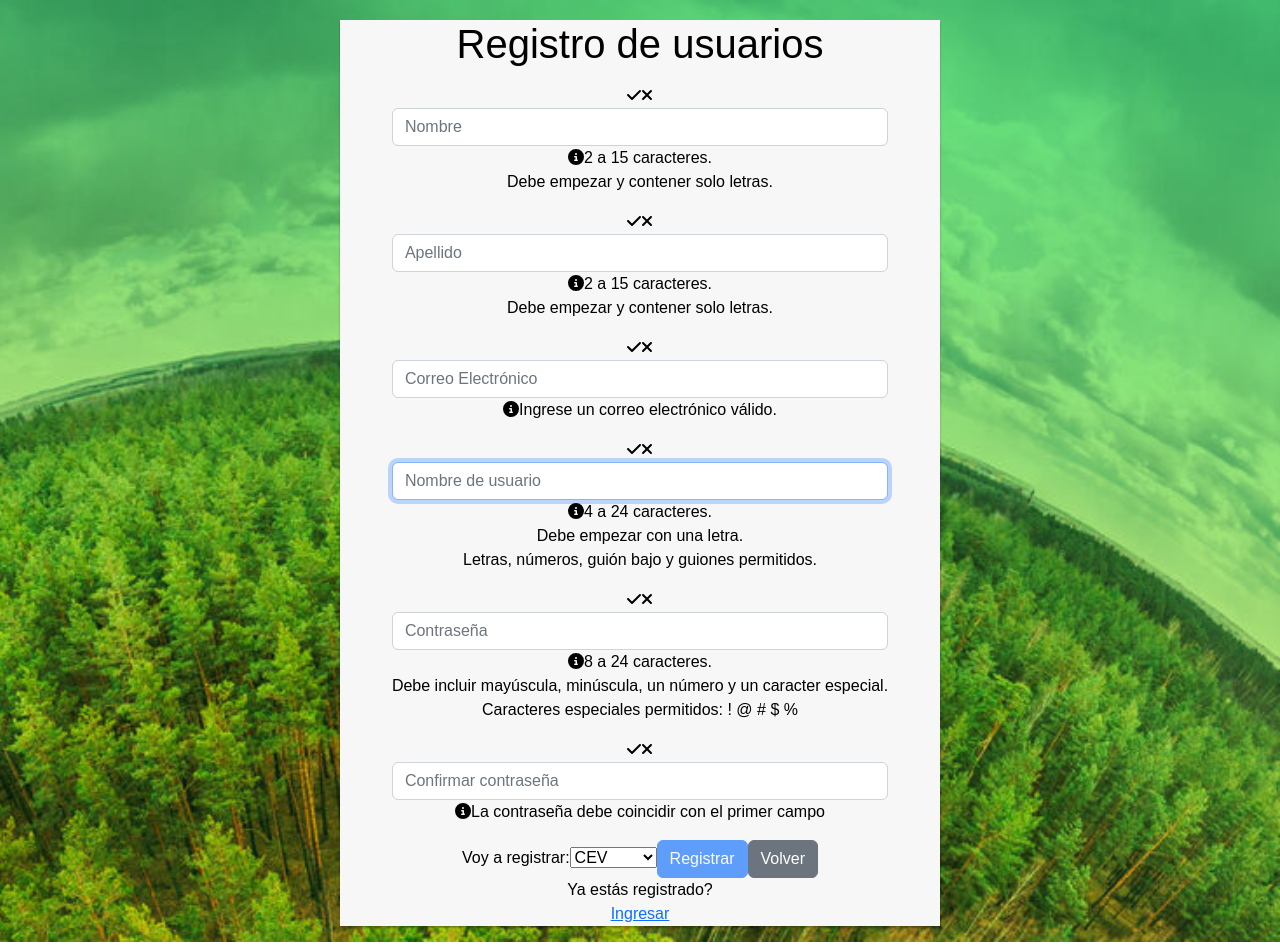
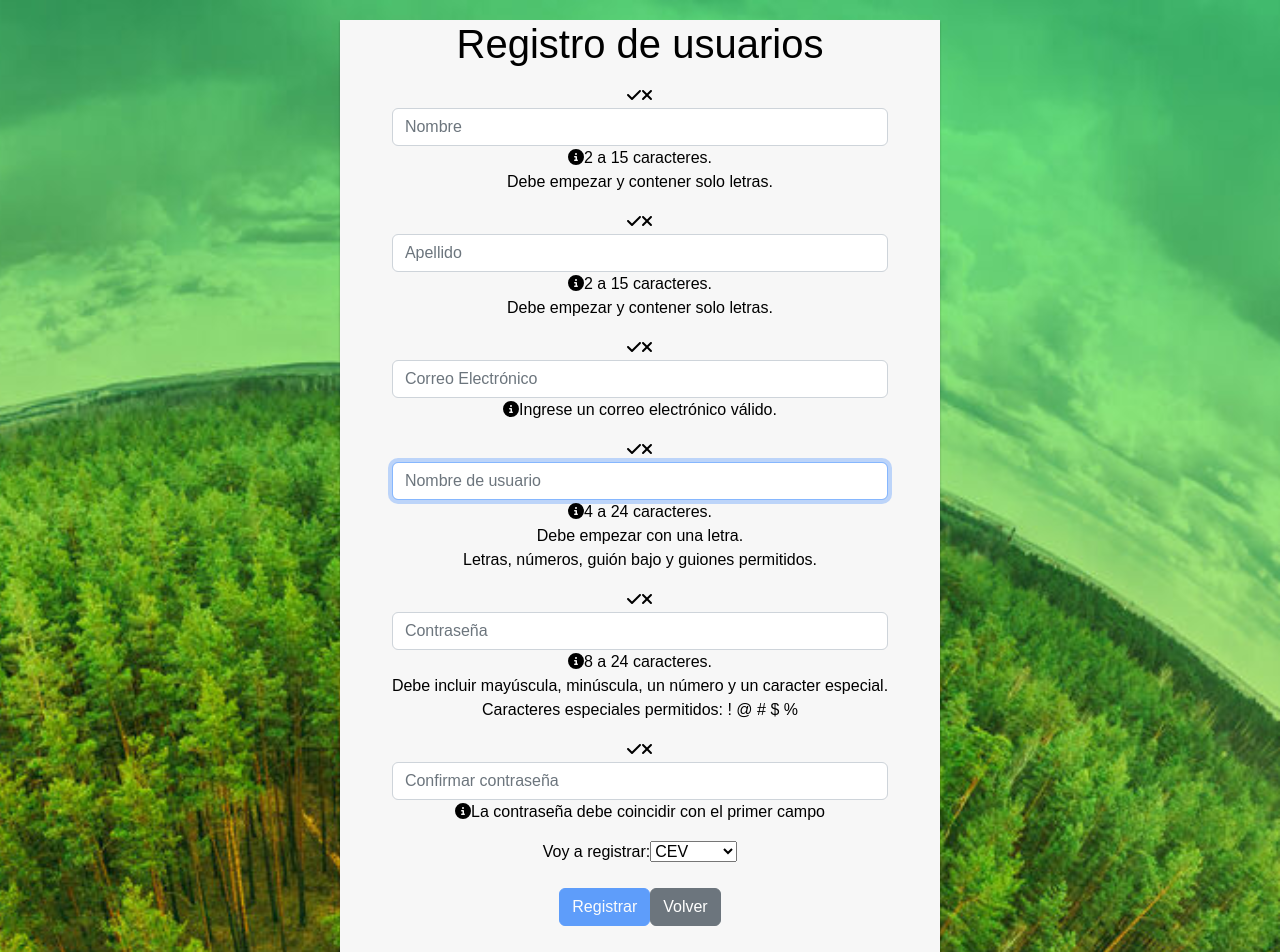
Before and after one commit to nando-dotjs/PF_Altion, a React (Create React App) app in the folder client/: page /register in a window 1280 px wide. Shown: the top 952 px of the page. Built offline with nearby package versions, Linux system fonts and the light colour scheme.

Commit message:
Cambios menores en form de registro

```diff
--- a/client/src/features/users/Register.js
+++ b/client/src/features/users/Register.js
@@ -337,14 +337,14 @@ const Register = () => {
                             {options}
                         </select>
 
-
-
+                        <Col>
+                        <br/>
                         <Button className="formSubmitButton" onClick={onSaveUserClicked} disabled={!validUsername || !validPassword || !validMatch ? true : false}>Registrar</Button>
                         <Button className="btn btn-secondary" href="/">Volver</Button>
-
+                        </Col>
 
                     </form>
-
+                    <br/>
                     <p>
                         Ya estás registrado?<br />
                         <span className="line">
```
